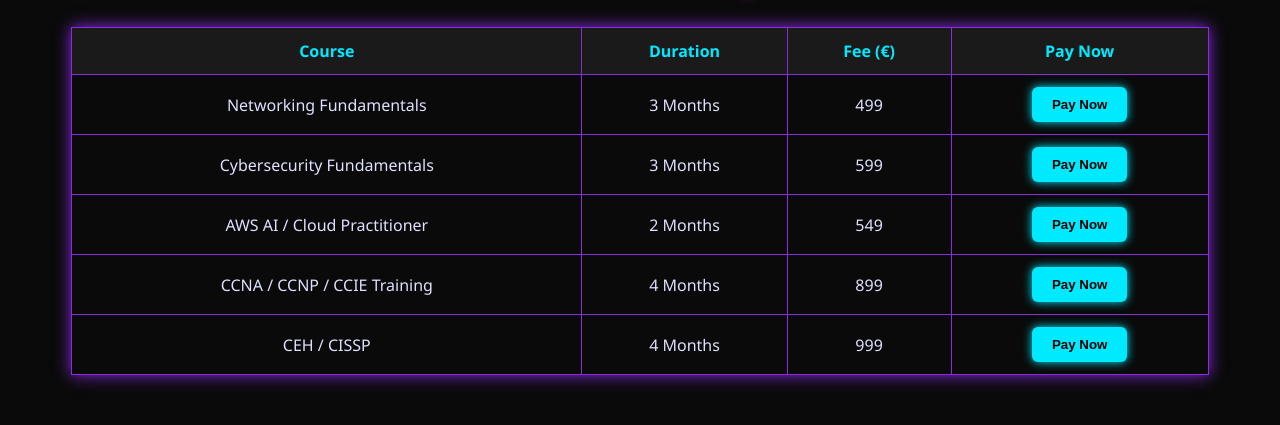
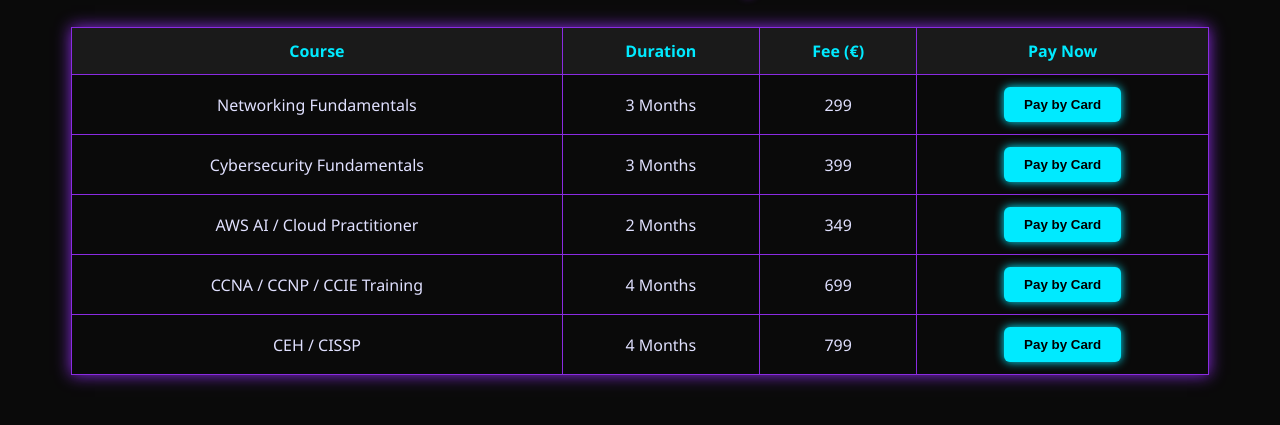
Before and after one commit to pbpillai83-code/prashanth-networking-cybersecurity-institute, a plain HTML site: page payments.html in a window 1280 px wide. Shown: the part 67-492 px from the top of the page. Drawn offline with Linux system fonts and the light colour scheme.

Commit message:
Change payment links and update course prices
Updated course prices and payment links to Stripe.

```diff
--- a/payments.html
+++ b/payments.html
@@ -63,10 +63,10 @@
     <tr>
       <td>Networking Fundamentals</td>
       <td>3 Months</td>
-      <td>499</td>
+      <td>299</td>
       <td>
-        <a href="YOUR_PAYONEER_LINK" target="_blank">
-          <button class="pay-button">Pay Now</button>
+        <a href="https://buy.stripe.com/YOUR_LINK_NETWORKING" target="_blank">
+          <button class="pay-button">Pay by Card</button>
         </a>
       </td>
     </tr>
@@ -74,10 +74,10 @@
     <tr>
       <td>Cybersecurity Fundamentals</td>
       <td>3 Months</td>
-      <td>599</td>
+      <td>399</td>
       <td>
-        <a href="YOUR_PAYONEER_LINK" target="_blank">
-          <button class="pay-button">Pay Now</button>
+        <a href="https://buy.stripe.com/YOUR_LINK_CYBER" target="_blank">
+          <button class="pay-button">Pay by Card</button>
         </a>
       </td>
     </tr>
@@ -85,10 +85,10 @@
     <tr>
       <td>AWS AI / Cloud Practitioner</td>
       <td>2 Months</td>
-      <td>549</td>
+      <td>349</td>
       <td>
-        <a href="YOUR_PAYONEER_LINK" target="_blank">
-          <button class="pay-button">Pay Now</button>
+        <a href="https://buy.stripe.com/YOUR_LINK_AWS" target="_blank">
+          <button class="pay-button">Pay by Card</button>
         </a>
       </td>
     </tr>
@@ -96,10 +96,10 @@
     <tr>
       <td>CCNA / CCNP / CCIE Training</td>
       <td>4 Months</td>
-      <td>899</td>
+      <td>699</td>
       <td>
-        <a href="YOUR_PAYONEER_LINK" target="_blank">
-          <button class="pay-button">Pay Now</button>
+        <a href="https://buy.stripe.com/YOUR_LINK_CCNA" target="_blank">
+          <button class="pay-button">Pay by Card</button>
         </a>
       </td>
     </tr>
@@ -107,10 +107,10 @@
     <tr>
       <td>CEH / CISSP</td>
       <td>4 Months</td>
-      <td>999</td>
+      <td>799</td>
       <td>
-        <a href="YOUR_PAYONEER_LINK" target="_blank">
-          <button class="pay-button">Pay Now</button>
+        <a href="https://buy.stripe.com/YOUR_LINK_CEH" target="_blank">
+          <button class="pay-button">Pay by Card</button>
         </a>
       </td>
     </tr>
```
